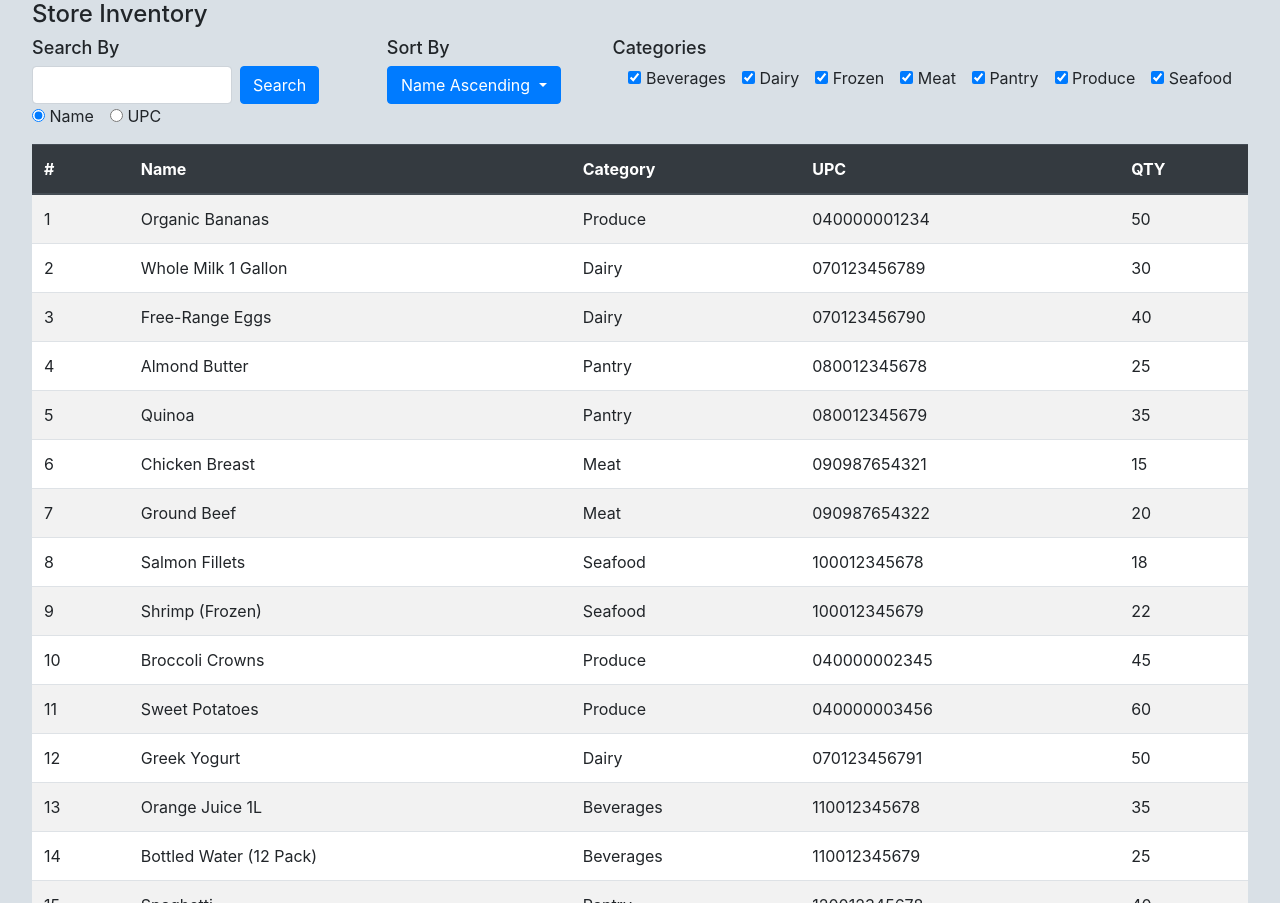
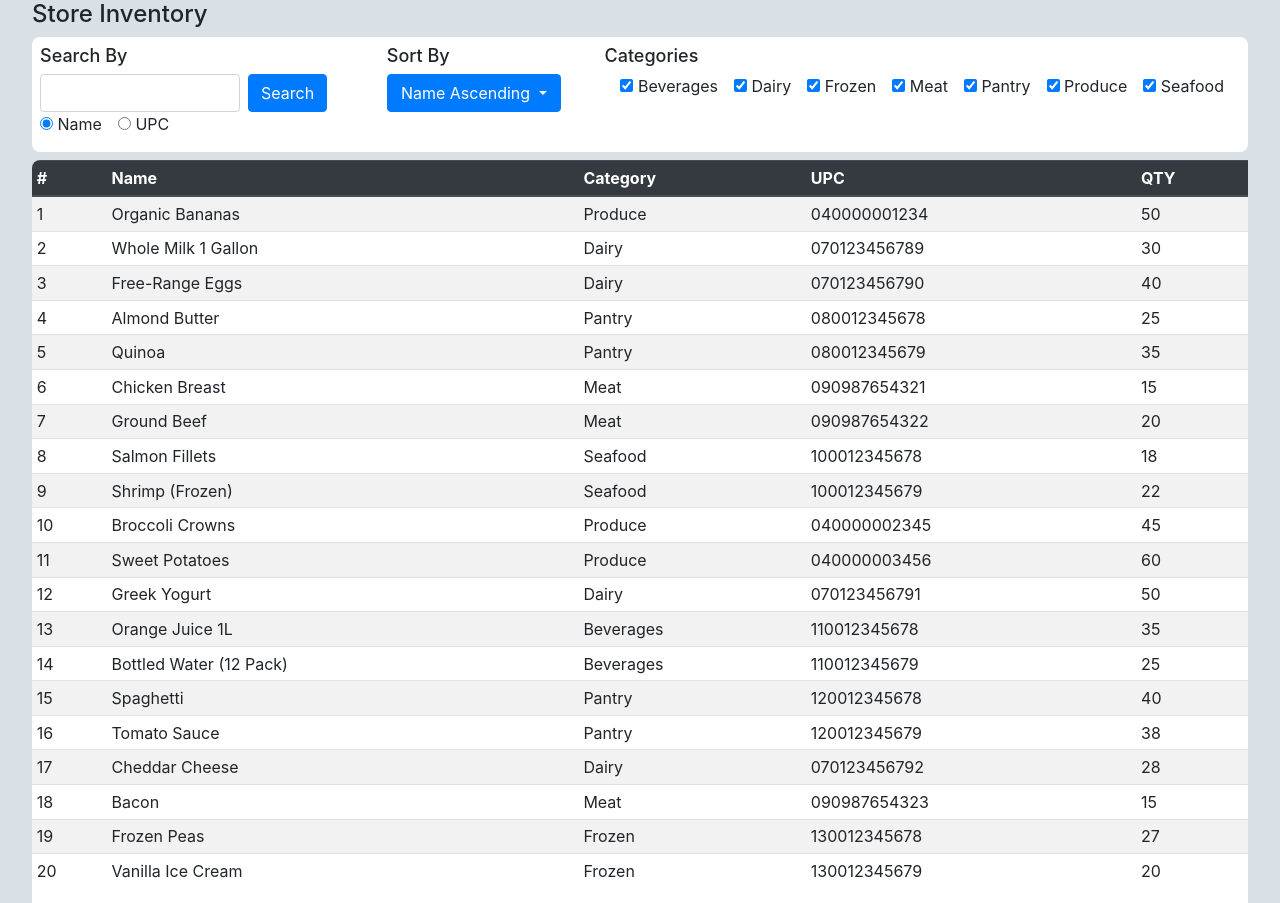
Before and after one commit to M-Valentino/store_inventory, a Django app: page / in a window 1280 px wide. Run offline with Django 4.2, Linux system fonts and the light colour scheme; data comes from the database, SQL or seed files in the repository; data that the repository does not hold is empty; some libraries are stand-ins or nearby versions.

Commit message:
made table more compact and added background color to controls

```diff
--- a/static/css/style.css
+++ b/static/css/style.css
@@ -67,10 +67,12 @@ h1 {
 }
 
 .control-container {
-  height: 100%;
   display: flex;
   flex-direction: row;
   justify-content: space-between;
+  background-color: #fff;
+  border-radius: 0.5rem;
+  padding: 0.5rem;
 }
 
 .control-container h2 {
@@ -113,6 +115,7 @@ input[type="radio"] {
 #table-container {
   overflow-y: scroll;
   background-color: #fff;
+  border-top-left-radius: 0.5rem;
 }
 
 thead th {
--- a/templates/home.html
+++ b/templates/home.html
@@ -189,7 +189,7 @@
         </div>
       </header>
       <div id="table-container">
-        <table class="table table-striped hover-rows">
+        <table class="table table-sm table-striped hover-rows">
           <thead class="thead-dark">
             <tr>
               <th>#</th>
```
